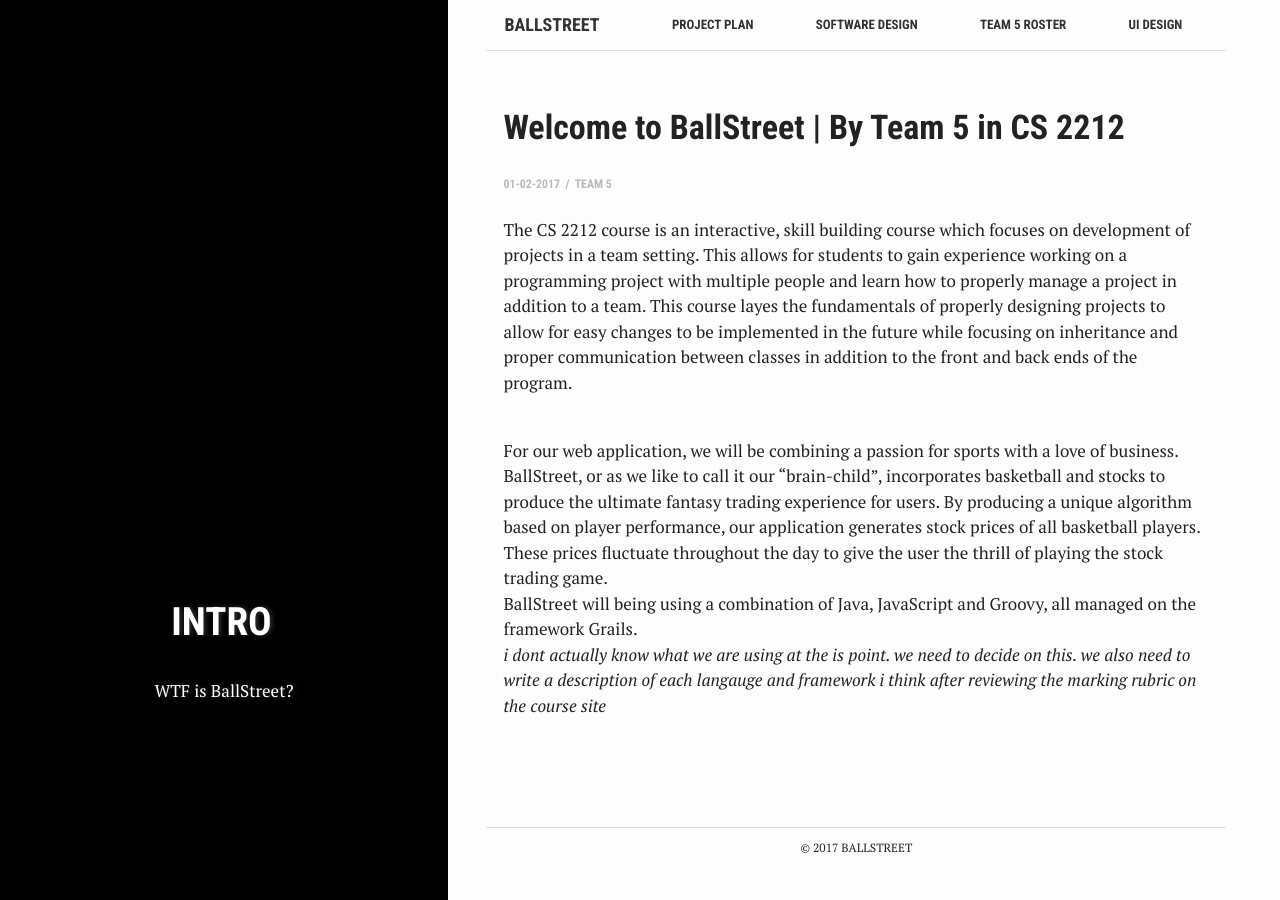
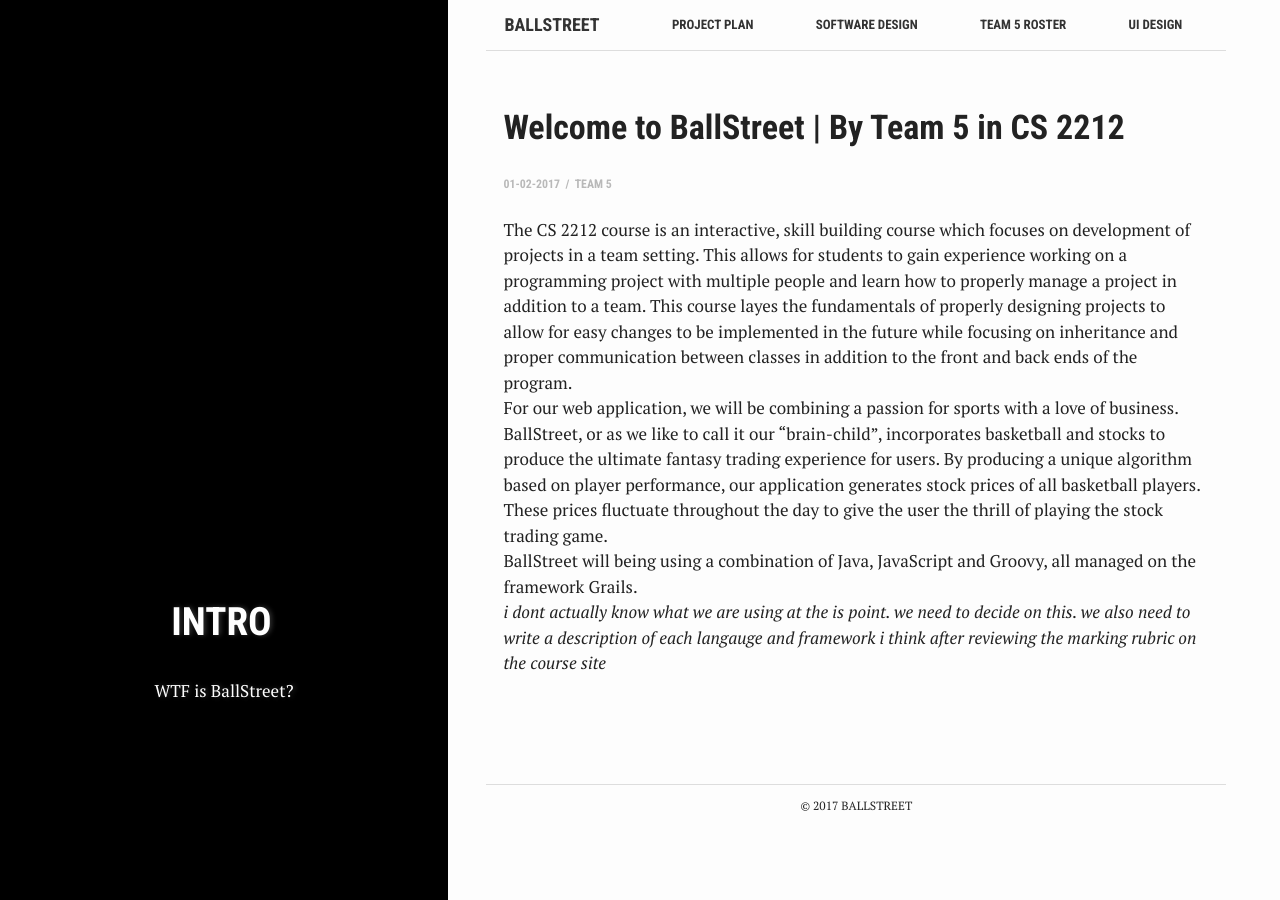
Before and after one commit to ufrauq/Ball-Street, a Jekyll site: the page built from _posts/2017-02-01-Welcome-to-Team-5.md, in a window 1280 px wide. Built offline with Jekyll 4.4.1, drawn with Linux system fonts in a browser that asks for light colours.

Commit message:
Update 2017-02-01-Welcome-to-Team-5.md

```diff
--- a/_posts/2017-02-01-Welcome-to-Team-5.md
+++ b/_posts/2017-02-01-Welcome-to-Team-5.md
@@ -9,8 +9,8 @@
 tags: ['intro']
 author: Team 5
 ---
-The CS 2212 course is an interactive, skill building course which focuses on development of projects in a team setting. This allows for students to gain experience working on a programming project with multiple people and learn how to properly manage a project in addition to a team. This course layes the fundamentals of properly designing projects to allow for easy changes to be implemented in the future while focusing on inheritance and proper communication between classes in addition to the front and back ends of the program. <br><br>
-
+The CS 2212 course is an interactive, skill building course which focuses on development of projects in a team setting. This allows for students to gain experience working on a programming project with multiple people and learn how to properly manage a project in addition to a team. This course layes the fundamentals of properly designing projects to allow for easy changes to be implemented in the future while focusing on inheritance and proper communication between classes in addition to the front and back ends of the program.
+<br>
 For our web application, we will be combining a passion for sports with a love of business. BallStreet, or as we like to call it our “brain-child”, incorporates basketball and stocks to produce the ultimate fantasy trading experience for users. By producing a unique algorithm based on player performance, our application generates stock prices of all basketball players. These prices fluctuate throughout the day to give the user the thrill of playing the stock trading game.
 <br>
 BallStreet will being using a combination of Java, JavaScript and Groovy, all managed on the framework Grails.
```
